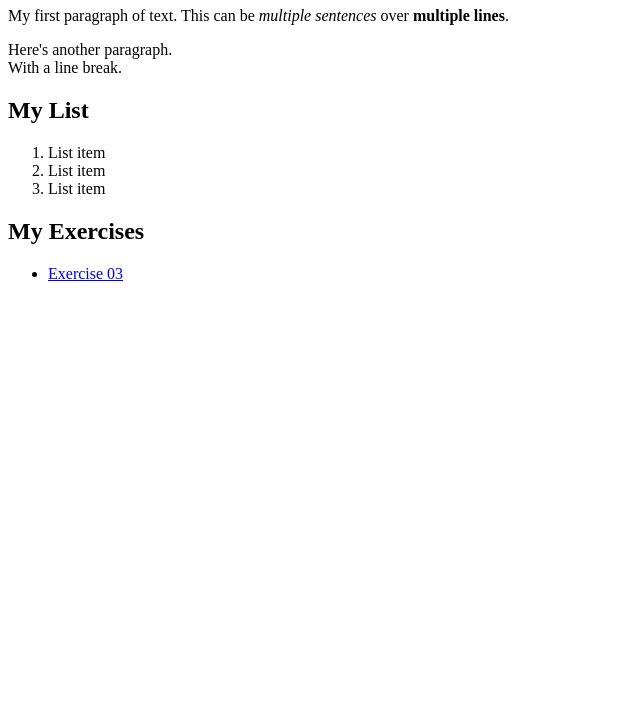
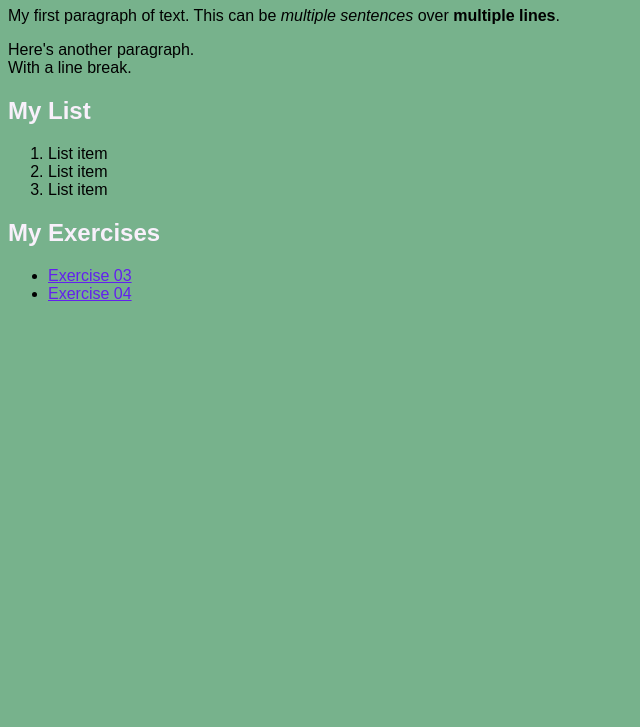
Before and after one commit to mahjabeensyed/lis753-exercises, a plain HTML site: page index.html in a window 1280 px wide. Shown: the part 73-800 px from the top of the page, without its empty margins (0-640 px from the left). Drawn offline with Linux system fonts and the light colour scheme.

Commit message:
Adding stylesheets

```diff
--- /dev/null
+++ b/assets/styles3.css
@@ -0,0 +1,12 @@
+body {
+  background-color: #08415c;
+  font-family: arial, sans-serif;
+}
+
+h1, h2 {
+  color: #cc2936;
+}
+
+a {
+  color: #797d81;
+}
--- /dev/null
+++ b/assets/stylesi.css
@@ -0,0 +1,12 @@
+body {
+  background-color: #77b28c;
+  font-family: arial, sans-serif;
+}
+
+h1, h2 {
+  color: #f8f0fb;
+}
+
+a {
+  color: #6320ee;
+}
--- a/index.html
+++ b/index.html
@@ -2,6 +2,7 @@
 <html>
   <head>
     <title>My page title.</title>
+    <link rel="stylesheet" type="text/css" href="assets/stylesi.css">
   </head>
   <body>
     <h1>My page heading</h1>
@@ -18,6 +19,7 @@
     <h2>My Exercises</h2>
     <ul>
       <li><a href="Exercises/exercise03.html">Exercise 03</a></li>
+      <li><a href="Exercises/exercise04.html">Exercise 04</a></li>
     </ul>
   </body>
 </html>
```
Also changed, not shown: Exercises/exercise03.html (+1 -0 lines).
